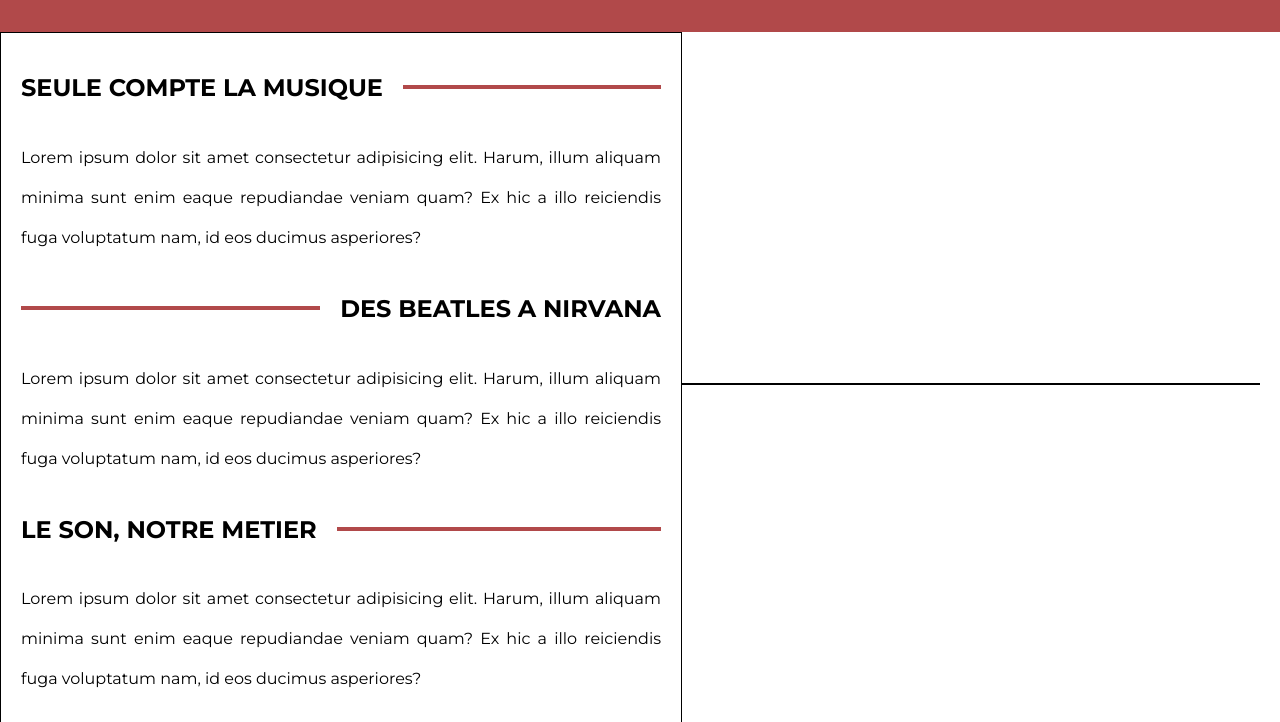
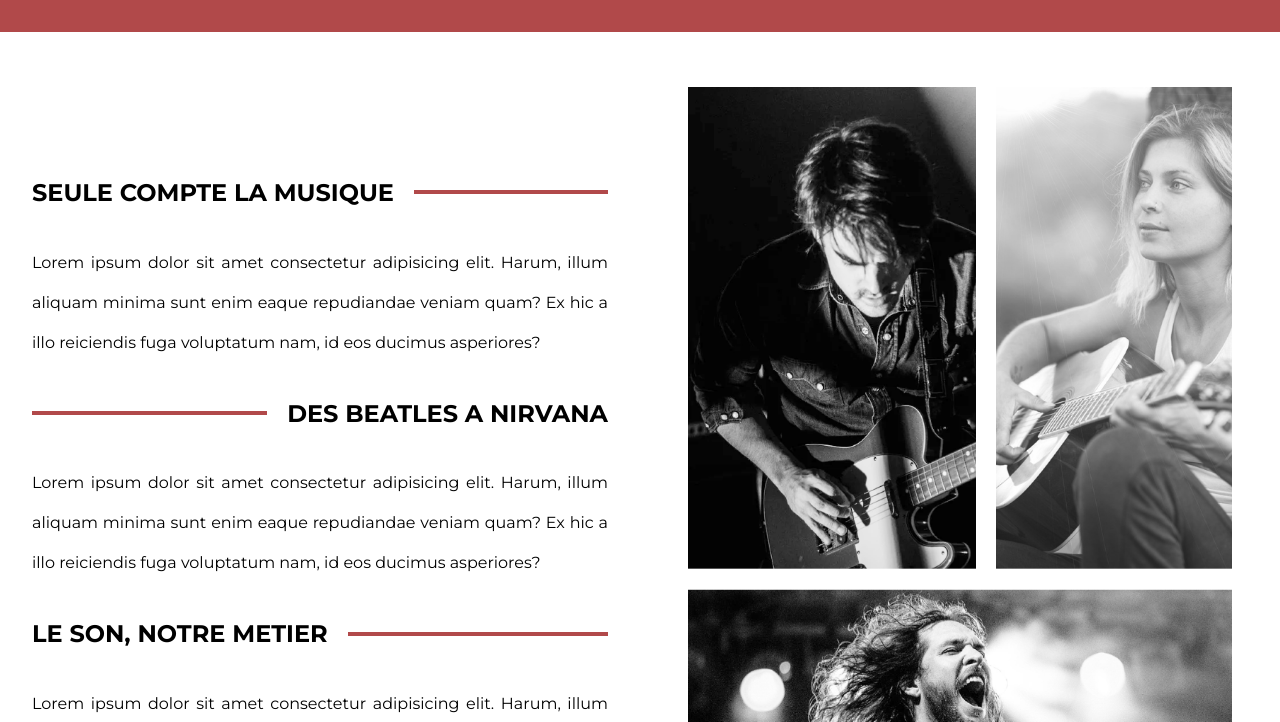
Before and after one commit to JeremyQuievreux/RGuitar-Shop, a website: page pages/spirit.html in a window 1280 px wide. Shown: the part 78-800 px from the top of the page. Drawn offline with Linux system fonts and the light colour scheme.

Commit message:
update img spirit page

```diff
--- a/pages/spirit.html
+++ b/pages/spirit.html
@@ -12,8 +12,9 @@
     <header class="spirit-header d-flex jc-start ai-center">
         <h1 class="upper">L'esprit R'Guitar</h1>
     </header>
-    <main class="d-flex ai-center main-spirit">
-        <div class="left-block d-flex fd-col jc-center ">
+    <main class="d-flex ai-center jc-between main-spirit">
+        <div class="left-block d-flex ai-center jc-center ">
+            <div class="cards d-flex fd-col jc-center ai-center">
                 <div class="card">
                     <div class="card-title d-flex ai-center jc-between">
                         <h2 class="upper" >Seule compte la musique</h2>
@@ -42,8 +43,21 @@
                                 Ex hic a illo reiciendis fuga voluptatum nam, id eos ducimus asperiores?</p>
                     </div>
                 </div>
-        <div class="right-block">
-
+            </div>
+        <div class="right-block d-flex jc-center ai-center">
+            <div class="picture">
+                <div class="picture-top d-flex">
+                    <div class="pic-top-left">
+                        <img src="../img/image1.jpg" alt="">
+                    </div>
+                    <div class="pic-top-right">
+                        <img src="../img/image3.jpg" alt="">
+                    </div>
+                </div>
+                <div class="picture-bottom">
+                    <img src="../img/image2.jpg" alt="">
+                </div>
+            </div>
         </div>
     </main>
 </body>
--- a/style/style.scss
+++ b/style/style.scss
@@ -5,7 +5,8 @@ $primaryColor : #b1494a;
 @import url('https://fonts.googleapis.com/css2?family=Montserrat:wght@400;700&display=swap');
 body{
     height: 1024px;
-    margin: 0;
+    max-width: 1440px;
+    margin: auto;
     font-family: 'Montserrat', sans-serif;
 }
 a{
@@ -202,10 +203,14 @@ a{
     }
 }
 .main-spirit{
+    height: calc(100% - 110px);
+    width: 100%;
+    .cards{
+        margin: 5%;
+        height: 100%;
+    }
     .left-block{
-        border: 1px solid black;
         width: 50%;
-        padding: 20px;
         h2{
             white-space: nowrap;
         }
@@ -215,9 +220,37 @@ a{
         }
     }
     .right-block{
-        width: 45%;
+        width: 50%;
         height: 100%;
-        border: 1px solid black;
+        .picture{
+            width: 85%;
+            height: 88%;
+            img{
+                width: 100%;
+                height: 100%;
+                object-fit: cover;
+                object-position: center;
+            }
+            .picture-top{
+                height: 60%;
+                width: 100%;
+                margin-bottom: 20px;
+                .pic-top-left{
+                    height: 100%;
+                    width: 55%;
+                    margin-right: 10px;
+                }
+                .pic-top-right{
+                    width: 45%;
+                    height: 100%;
+                    margin-left: 10px;
+                }
+            }
+            .picture-bottom{
+                width: 100%;
+                height: 40%;
+            }
+        }
     }
     .after-red{
         height: 4px;
@@ -231,7 +264,6 @@ a{
         width: 100%;
         margin-right: 20px;
     }
-
 }
 
 @media (max-width: 1200px) {
@@ -293,3 +325,11 @@ a{
         }
     }
 }
+
+/*ajouter media querie à 500px
+    page shop
+    sur element h2
+    et enlever le text wrap*/
+
+/* voir display titre page contact
+    faire media querie 768 */
```
Also changed, not shown: style/style.css, 1 other file. Lines whose indentation alone changed are shown as unchanged.
